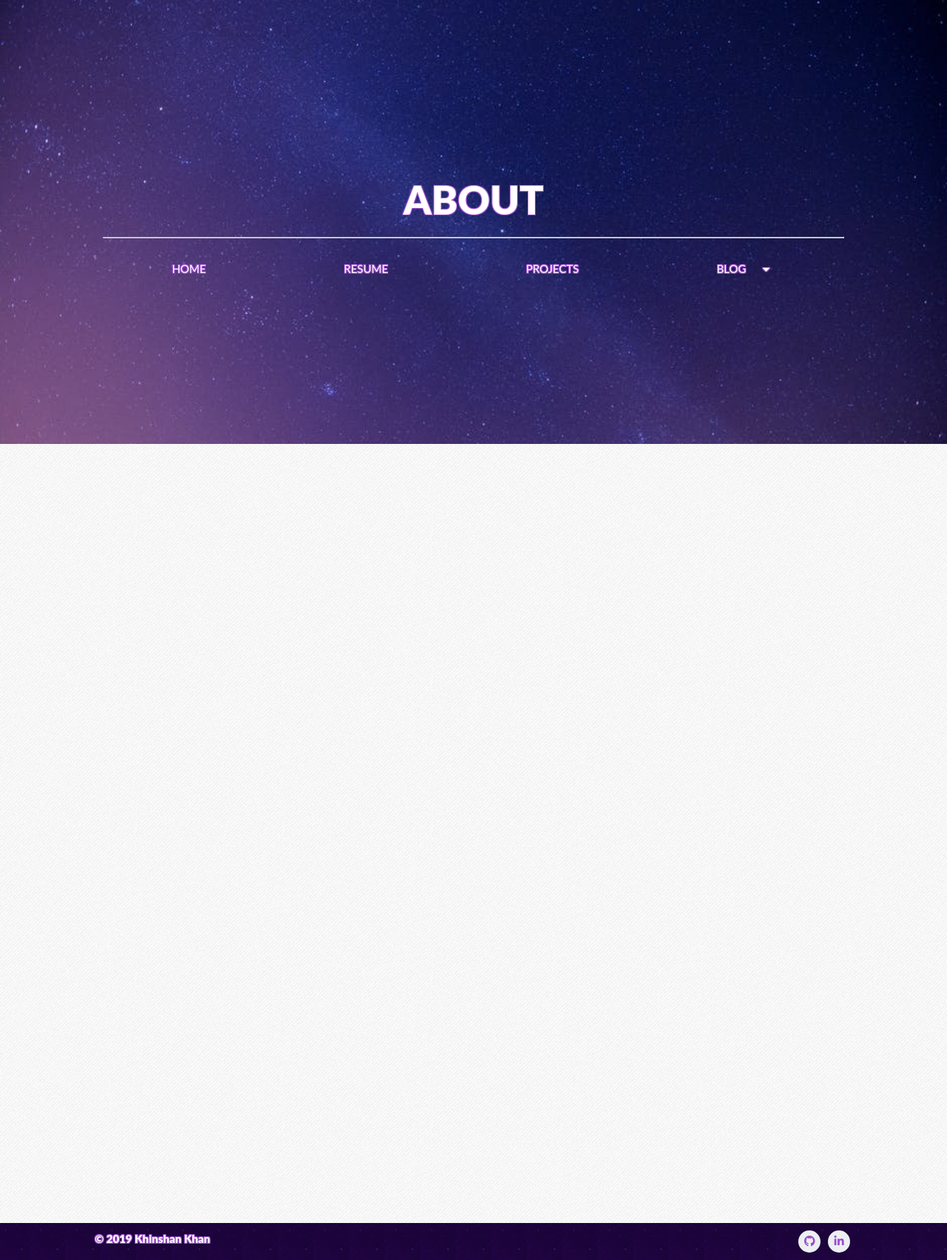
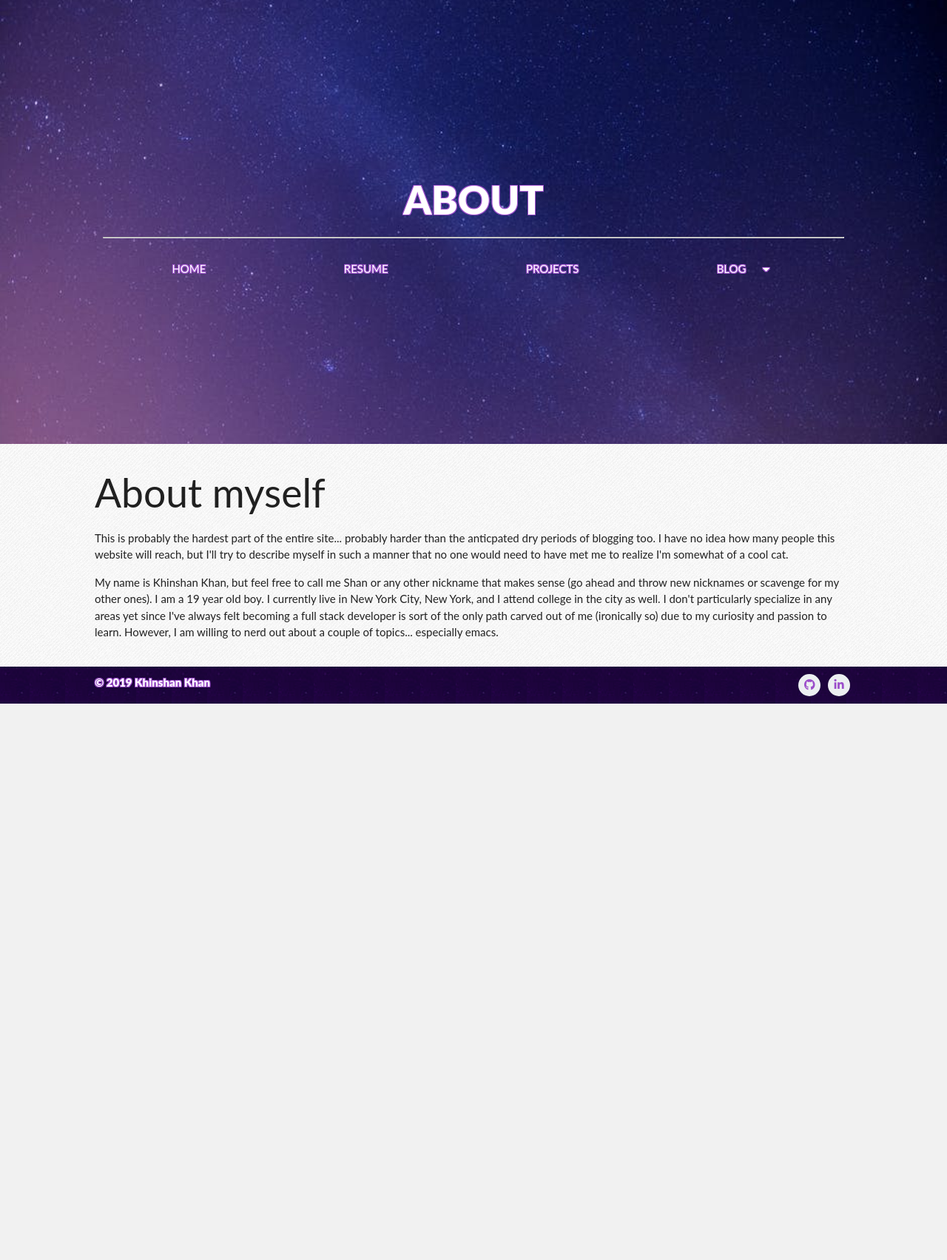
Before and after one commit to khinshankhan/kkhan01.github.io, a Flask app: page /about/ in a window 1280 px wide. Shown: the whole page at 74% size. After the commit the page ends 951 px from the top, so only its background shows below. Run offline with Flask 2, Linux system fonts and the light colour scheme; some libraries are stand-ins or nearby versions.

Commit message:
hey, first part of the about me is ready

```diff
--- a/_flask/templates/about.html
+++ b/_flask/templates/about.html
@@ -16,13 +16,29 @@ About
 
 
 <div class="container">
-  <div class="row">
-</br>
+  <div class="content">
 
-</br></br></br></br></br></br></br></br></br></br></br>
-</br></br></br></br></br></br></br></br></br></br></br>
-</br></br></br></br></br></br></br></br></br></br></br>
-</br></br></br></br></br></br></br></br></br></br></br>
+    <h2>About myself</h2>
+    <p>
+      This is probably the hardest part of the entire site... probably harder than the
+      anticpated dry periods of blogging too. I have no idea how many people this website
+      will reach, but I'll try to describe myself in such a manner that no one would need to
+      have met me to realize I'm somewhat of a cool cat.
+    </p>
+
+    <p>
+      My name is Khinshan Khan, but feel free to call me Shan or any other nickname that
+      makes sense (go ahead and throw new nicknames or scavenge for my other ones). I am a
+      <span id="age">
+        <script>document.getElementById('age').appendChild(document.createTextNode(new Date().getFullYear() + (new Date().getMonth() > 3) - 2000))</script>
+      </span>
+      year old boy. I currently live in New York City, New York, and I attend college in the
+      city as well. I don't particularly specialize in any areas yet since I've always felt
+      becoming a full stack developer is sort of the only path carved out of me (ironically
+      so) due to my curiosity and passion to learn. However, I am willing to nerd out about
+      a couple of topics... especially emacs.
+    </p>
+
   </div>
 </div>
 
```
